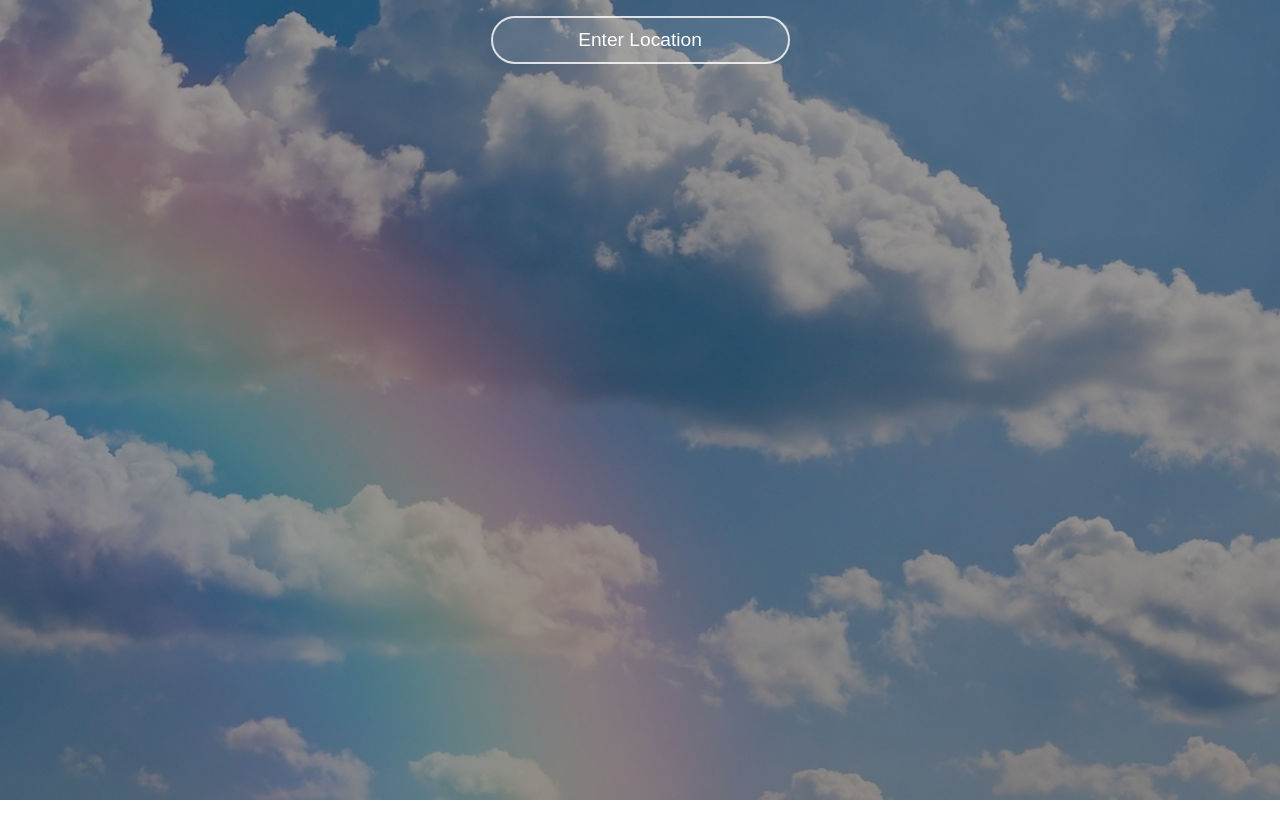
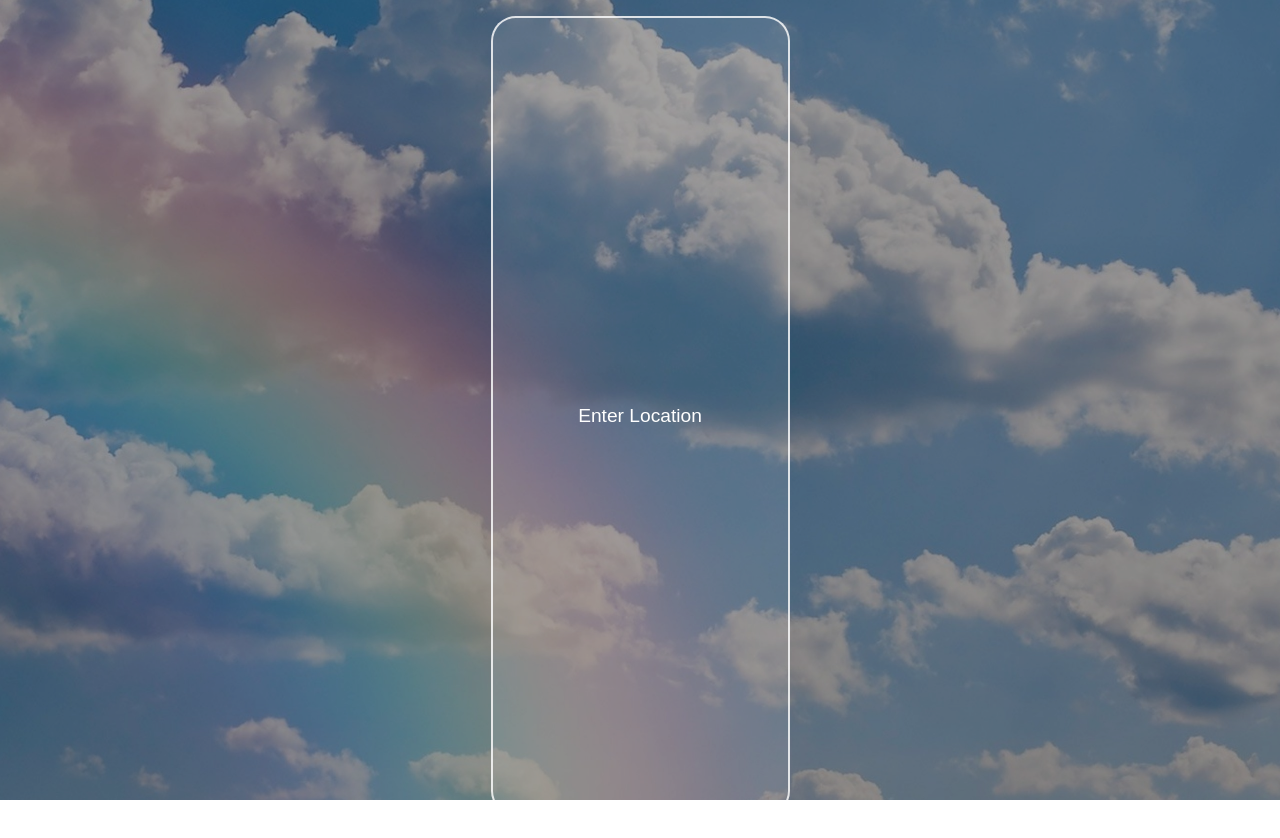
Before and after one commit to Carlos-93/react-weather-map, a React (Create React App) app: page / in a window 1280 px wide. Shown: the top 838 px of the page. Built offline with nearby package versions, Linux system fonts and the light colour scheme.

Commit message:
Update index.css

```diff
--- a/src/index.css
+++ b/src/index.css
@@ -4,6 +4,7 @@
   box-sizing: border-box;
   margin: 0;
   padding: 0;
+  min-height: 100vh;
 }
 
 body {
@@ -23,7 +24,7 @@ h1 {
 }
 
 .app {
-  width: 100%;
+  width: 100vw;
   height: 100vh;
   position: relative;
   background-color: rgba(0, 0, 0, 0.4);
```
